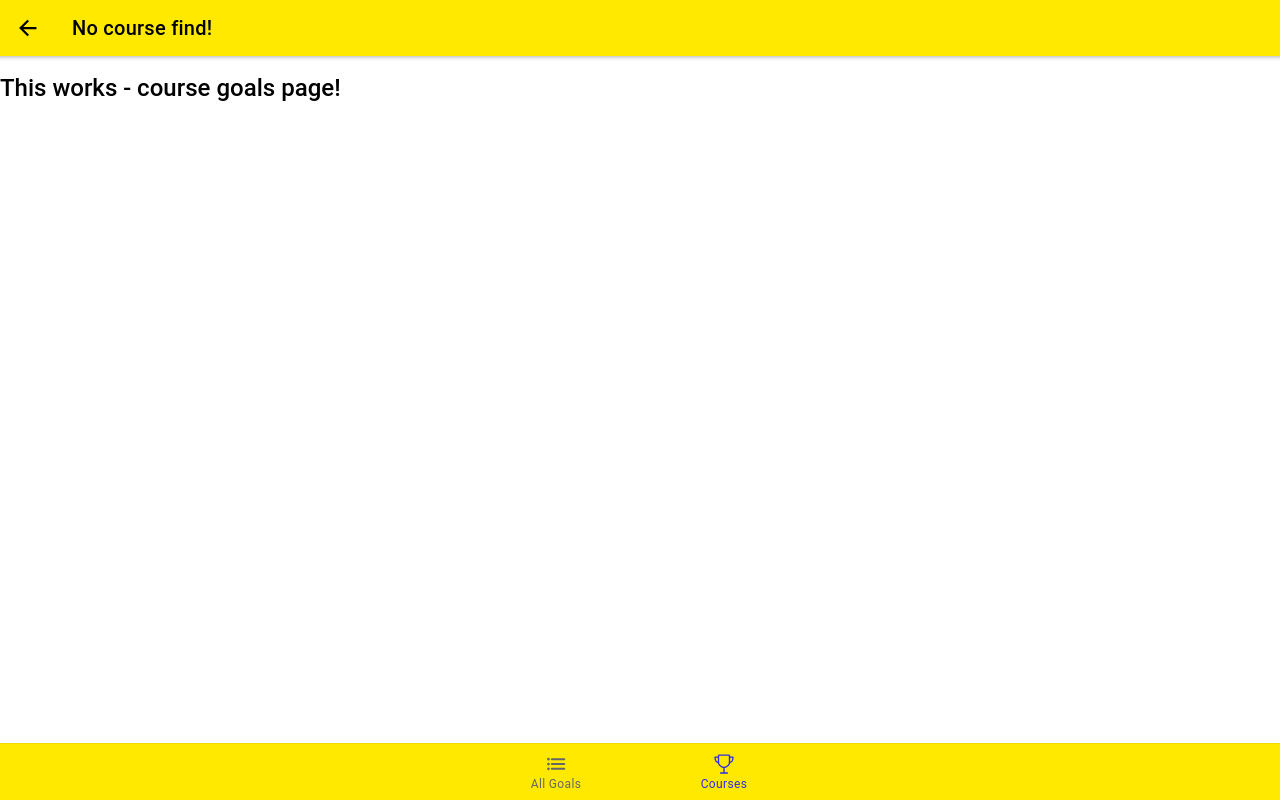
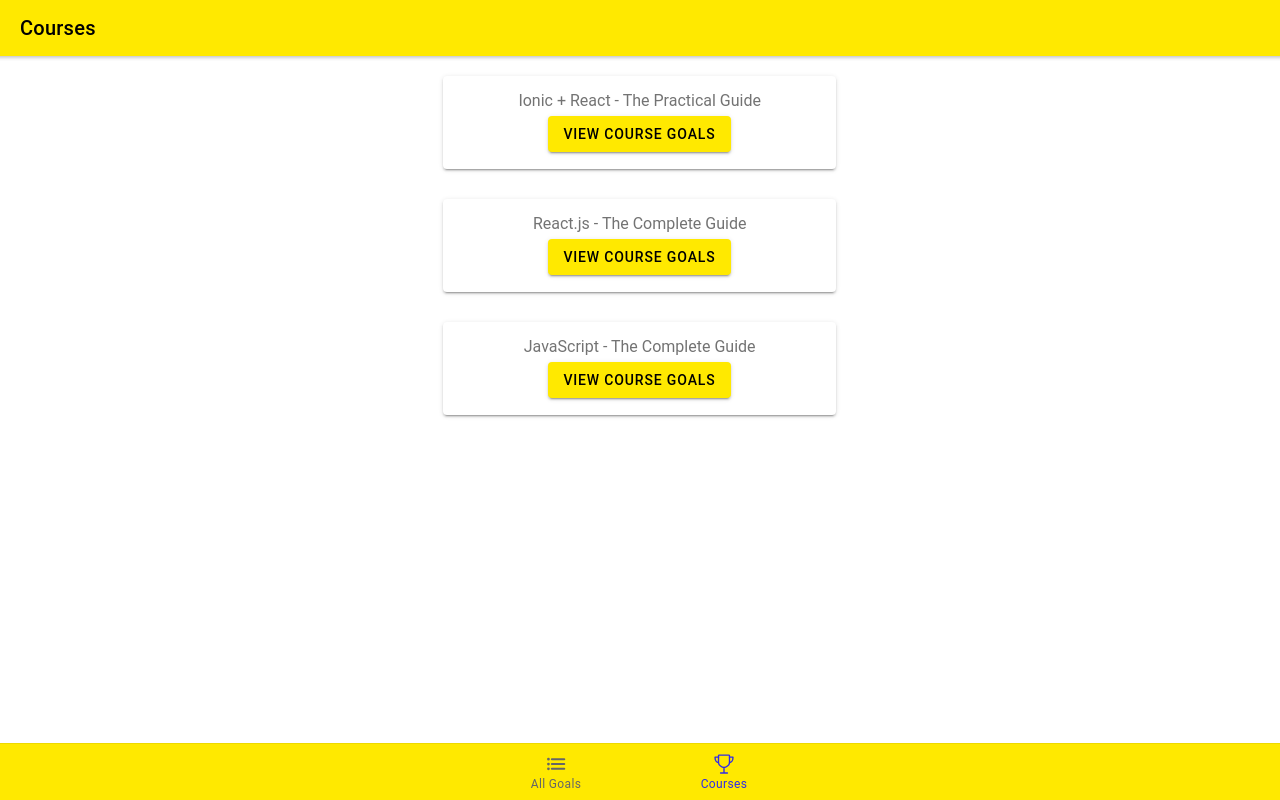
Before and after one commit to djordjereact/navigation-app, a React (Create React App) app: page /courses/list in a window 1280 px wide. Built offline with nearby package versions, Linux system fonts and the light colour scheme.

Commit message:
Tabs & Side Drawer combined

```diff
--- a/src/App.tsx
+++ b/src/App.tsx
@@ -4,17 +4,11 @@
     IonApp,
     setupIonicReact,
     IonRouterOutlet,
-    IonTabBar,
-    IonTabButton,
     IonIcon,
-    IonLabel,
-    IonTabs, IonMenu, IonHeader, IonToolbar, IonTitle, IonContent, IonList, IonItem, IonMenuToggle
+    IonLabel, IonMenu, IonHeader, IonToolbar, IonTitle, IonContent, IonList, IonItem, IonMenuToggle
 } from '@ionic/react';
 import { IonReactRouter } from '@ionic/react-router';
-import Courses from "./pages/Courses";
-import CourseGoals from "./pages/CourseGoals";
-import {list, options, trophyOutline} from "ionicons/icons";
-import AllGoals from "./pages/AllGoals";
+import { list, options } from "ionicons/icons";
 import Filter from "./pages/FIlter";
 
 /* Core CSS required for Ionic components to work properly */
@@ -36,6 +30,7 @@
 /* Theme variables */
 import './theme/variables.css';
 import './theme/theme.css';
+import CourseTabs from "./pages/CourseTabs";
 
 setupIonicReact();
 
@@ -51,7 +46,7 @@
               <IonContent>
                   <IonList>
                       <IonMenuToggle>
-                          <IonItem button routerLink="/all-goals" routerDirection="none">
+                          <IonItem button routerLink="/courses/all-goals" routerDirection="none">
                               <IonIcon slot="start" icon={list} />
                               <IonLabel>All Goals</IonLabel>
                           </IonItem>
@@ -65,33 +60,15 @@
                   </IonList>
               </IonContent>
           </IonMenu>
-          <IonTabs>
           <IonRouterOutlet id="main">
               <Route path="/filter" exact>
                   <Filter />
               </Route>
-                  <Route path="/courses" exact>
-                      <Courses />
+              <Route path="/courses">
+                  <CourseTabs />
               </Route>
-                  <Route path="/all-goals" exact>
-                      <AllGoals />
-                  </Route>
-                  <Route path="/courses/:courseId">
-                      <CourseGoals />
-                  </Route>
-                  <Redirect to="/courses" />
+              <Redirect path="/" to="/courses/list" exact />
           </IonRouterOutlet>
-              <IonTabBar slot="bottom">
-                  <IonTabButton tab="all-goals" href="/all-goals">
-                      <IonIcon icon={list}/>
-                      <IonLabel>All Goals</IonLabel>
-                  </IonTabButton>
-                  <IonTabButton tab="courses" href="/courses">
-                      <IonIcon icon={trophyOutline}/>
-                      <IonLabel>Courses</IonLabel>
-                  </IonTabButton>
-              </IonTabBar>
-          </IonTabs>
       </IonReactRouter>
     </IonApp>
 );
--- /dev/null
+++ b/src/pages/CourseTabs.tsx
@@ -0,0 +1,40 @@
+import React from 'react';
+import {IonIcon, IonLabel, IonRouterOutlet, IonTabBar, IonTabButton, IonTabs} from "@ionic/react";
+import {list, trophyOutline} from "ionicons/icons";
+import {Redirect, Route, Switch} from "react-router-dom";
+import Courses from "./Courses";
+import AllGoals from "./AllGoals";
+import CourseGoals from "./CourseGoals";
+
+const CourseTabs: React.FC = () => {
+    return (
+        <IonTabs>
+            <IonRouterOutlet id="main">
+                <Redirect path="/courses" to="/courses/list" exact />
+                <Switch>
+                    <Route path="/courses/list" exact>
+                        <Courses />
+                    </Route>
+                    <Route path="/courses/all-goals" exact>
+                        <AllGoals />
+                    </Route>
+                    <Route path="/courses/:courseId">
+                        <CourseGoals />
+                    </Route>
+                </Switch>
+            </IonRouterOutlet>
+            <IonTabBar slot="bottom">
+                <IonTabButton tab="all-goals" href="/courses/all-goals">
+                    <IonIcon icon={list}/>
+                    <IonLabel>All Goals</IonLabel>
+                </IonTabButton>
+                <IonTabButton tab="courses" href="/courses/list">
+                    <IonIcon icon={trophyOutline}/>
+                    <IonLabel>Courses</IonLabel>
+                </IonTabButton>
+            </IonTabBar>
+        </IonTabs>
+    )
+};
+
+export default CourseTabs;
```
Lines whose indentation alone changed are shown as unchanged.
